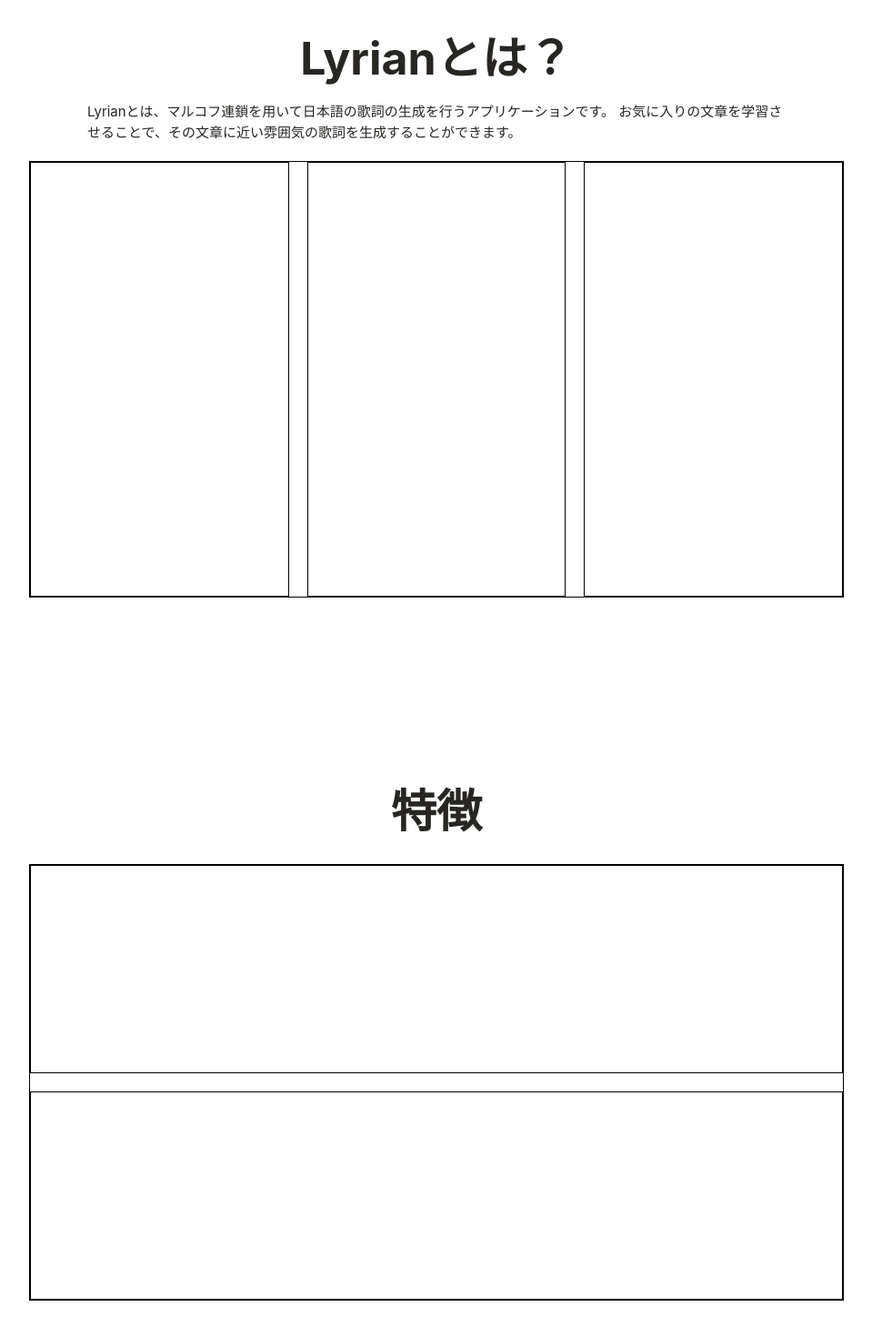
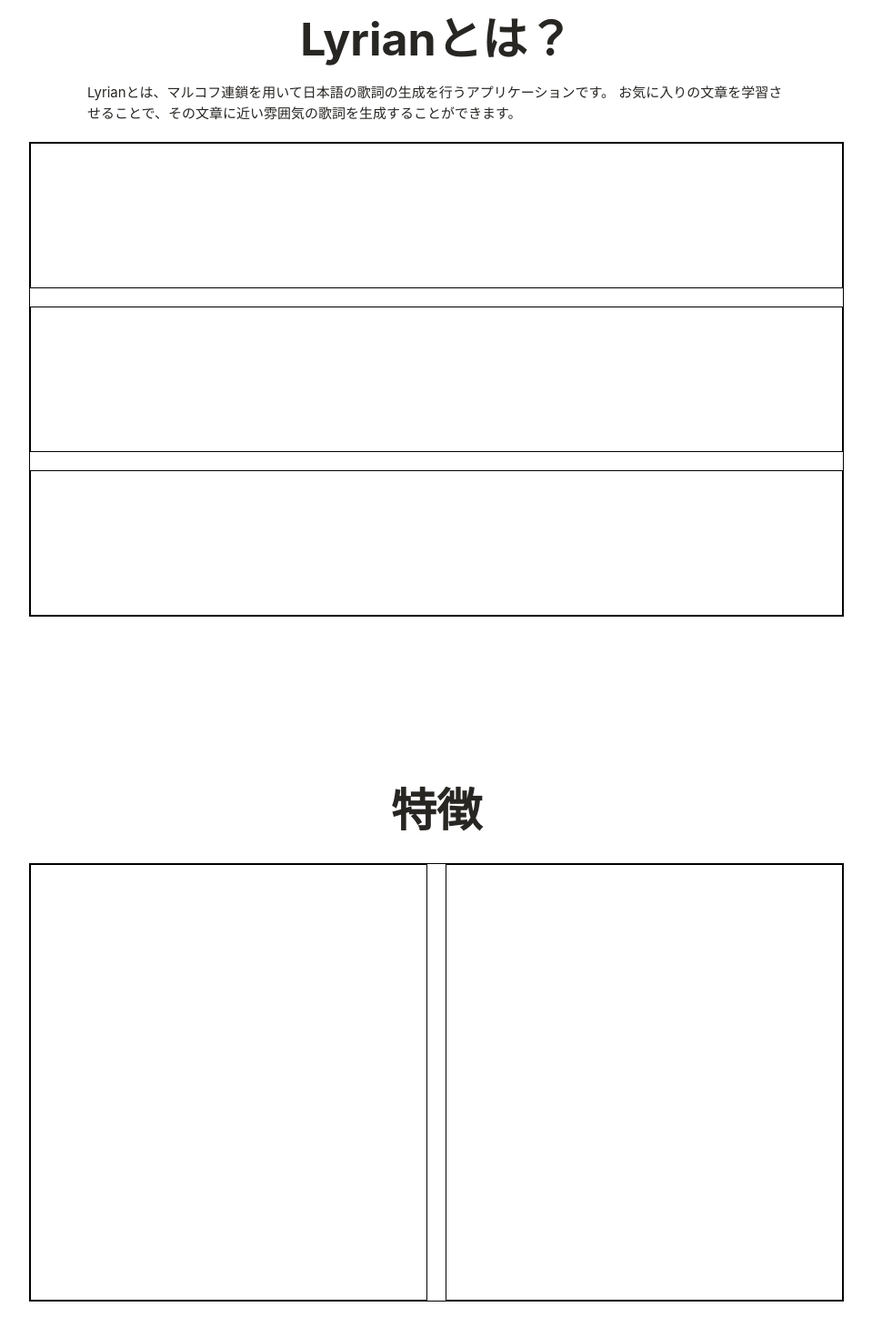
Before and after one commit to lyrian-app/lyrian_web, a React (Create React App) app in the folder frontend/: page / in a window 1280 px wide. Shown: the part 858-2328 px from the top of the page at 91% size, without its empty margins (160-1119 px from the left). Built offline with nearby package versions, Linux system fonts and the light colour scheme.

Commit message:
Apply Grid component

```diff
--- a/frontend/src/components/page/lp/index.tsx
+++ b/frontend/src/components/page/lp/index.tsx
@@ -1,6 +1,7 @@
 import React from "react";
 
 import { RectBtn, ScrollBtn, IconBtn } from "../../ui/buttons";
+import { Grid } from "../../ui/grid";
 import { H1, H2 } from "../../ui/text";
 import style from "./style.module.scss";
 
@@ -25,17 +26,21 @@
           お気に入りの文章を学習させることで、その文章に近い雰囲気の歌詞を生成することができます。
         </p>
         <div className={style.usageBox}>
-          <div className={style.usageItem}></div>
-          <div className={style.usageItem}></div>
-          <div className={style.usageItem}></div>
+          <Grid gap="2rem">
+            <div className={style.usageItem}></div>
+            <div className={style.usageItem}></div>
+            <div className={style.usageItem}></div>
+          </Grid>
         </div>
       </div>
 
       <div className={style.feature}>
         <H2>特徴</H2>
         <div className={style.featBox}>
-          <div className={style.featItem}></div>
-          <div className={style.featItem}></div>
+          <Grid cols={2} gap="2rem">
+            <div className={style.featItem}></div>
+            <div className={style.featItem}></div>
+          </Grid>
         </div>
       </div>
 
--- a/frontend/src/components/page/lp/style.module.scss
+++ b/frontend/src/components/page/lp/style.module.scss
@@ -34,17 +34,13 @@
   }
 
   .usageBox {
-    display: grid;
-    grid-template-columns: 1fr 1fr 1fr;
-    gap: 2rem;
     width: 70%;
-    height: 60%;
     margin-top: $font-m;
     border: 1px solid #000;
 
     .usageItem {
       width: 100%;
-      height: 100%;
+      height: 20vh;
       border: 1px solid #000;
     }
   }
@@ -52,17 +48,13 @@
 
 .feature {
   .featBox {
-    display: grid;
-    grid-template-rows: 1fr 1fr;
-    gap: 2rem;
     width: 70%;
-    height: 60%;
     margin-top: $font-m;
     border: 1px solid #000;
 
     .featItem {
       width: 100%;
-      height: 100%;
+      height: 60vh;
       border: 1px solid #000;
     }
   }
```
